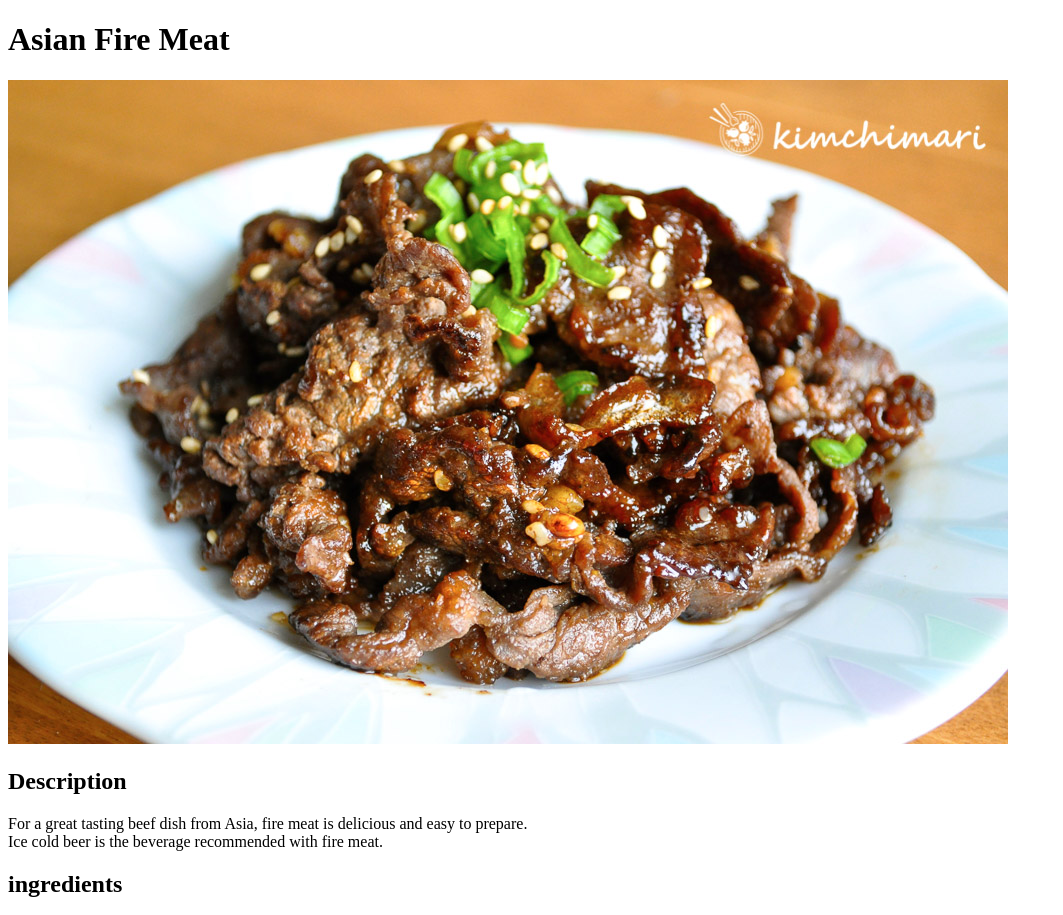
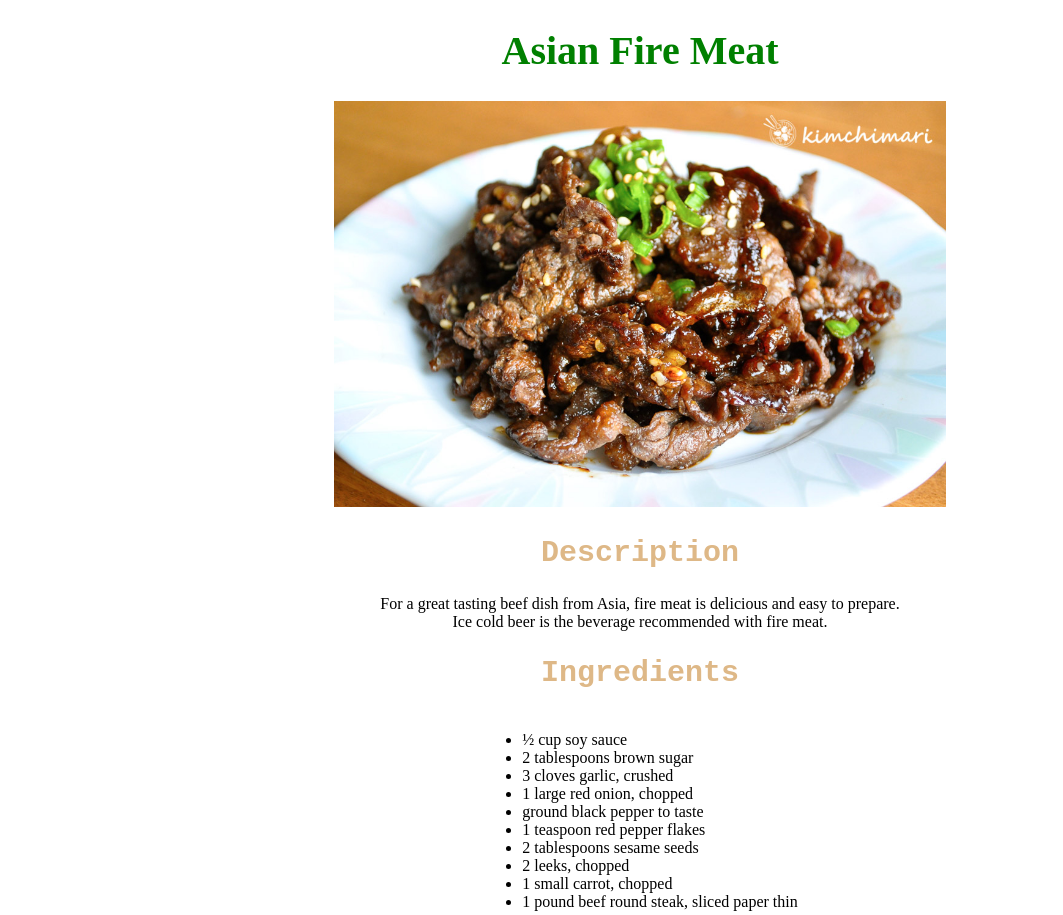
Before and after one commit to florianhube/odin-recipes, a plain HTML site: page recipes/asian-fire-meat.html in a window 1280 px wide. Shown: the top 915 px of the page, without its empty margins (0-1063 px from the left). Drawn offline with Linux system fonts and the light colour scheme.

Commit message:
Change apearance and added style.css files

```diff
--- a/recipes/asian-fire-meat.html
+++ b/recipes/asian-fire-meat.html
@@ -4,17 +4,19 @@
     <meta charset="UTF-8">
     <meta http-equiv="X-UA-Compatible" content="IE=edge">
     <meta name="viewport" content="width=, initial-scale=1.0">
+    <link rel="stylesheet" href="style.css">
     <title>Asian Fire Meat</title>
 </head>
 <body>
-    <h1>Asian Fire Meat</h1>
-    <img src="../img/asian-fire-meat.jpg" alt="Asian Fire Meat">
-        <h2>Description</h2>
-        <p>For a great tasting beef dish from Asia, fire meat is delicious and easy to prepare.<br>
+    <div>
+        <h1 class="heading_1">Asian Fire Meat</h1>
+            <img src="../img/asian-fire-meat.jpg" alt="Asian Fire Meat">
+        <h2 class="heading_2">Description</h2>
+            <p>For a great tasting beef dish from Asia, fire meat is delicious and easy to prepare.<br>
             Ice cold beer is the beverage recommended with fire meat.</p>
 
-        <h2>ingredients</h2>
-            <ul>
+        <h2 class="heading_2">Ingredients</h2>
+            <ul class="list">
                 <li>½ cup soy sauce</li>
                 <li>2 tablespoons brown sugar</li>
                 <li>3 cloves garlic, crushed</li>
@@ -26,8 +28,8 @@
                 <li>1 small carrot, chopped</li>
                 <li>1 pound beef round steak, sliced paper thin</li>
             </ul>
-        <h2>Steps</h2>
-            <ol>
+        <h2 class="heading_2">Steps</h2>
+            <ol class="list">
                 <li>In a large bowl, mix together the soy sauce, sesame oil, brown sugar, garlic,<br>
                     and red onion. Stir in the black pepper, red pepper flakes, sesame seeds, leeks <br>
                     and carrot. Mix in the meat by hand to ensure even coating. Cover and let marinate <br>
@@ -37,6 +39,8 @@
                     meat will be cooked after just a few minutes. Remove from heat and serve with rice <br>
                     or noodles. For Korean-style fire meat, roll the meat mixture up in a leaf of red lettuce.</li>
             </ol>
+    </div>
+
 
 </body>
 </html>
--- /dev/null
+++ b/recipes/style.css
@@ -0,0 +1,26 @@
+div{
+    text-align: center;
+    align-items: center;
+}
+
+.heading_1{
+    color: green;
+    font-size: 40px;
+}
+
+.heading_2{
+    color: burlywood;
+    font-family: 'Courier New', Courier, monospace;
+    font-size: 30px;
+    display: block;
+}
+
+.list{
+    display: inline-block;
+    text-align: left;
+}
+
+img{
+    width: 612px;
+    height: auto;
+}
--- /dev/null
+++ b/style.css
@@ -0,0 +1,36 @@
+div{
+    text-align: center;
+}
+
+a{
+    color: burlywood;
+    font-family: 'Courier New', Courier, monospace;
+    font-size: 30px;
+    display: block;
+}
+
+a:link {
+    text-decoration: none;
+}
+
+
+a:visited {
+    text-decoration: none;
+}
+
+
+a:hover {
+    color: hsl(232, 100%, 80%, 1);
+
+
+ }
+
+
+a:active {
+    text-decoration: none;
+}
+
+.heading{
+    color: green;
+    font-size: 40px;
+}
```
Also changed, not shown: index.html (+8 -4 lines), recipes/lasagna.html (+11 -7 lines), 1 other file.
